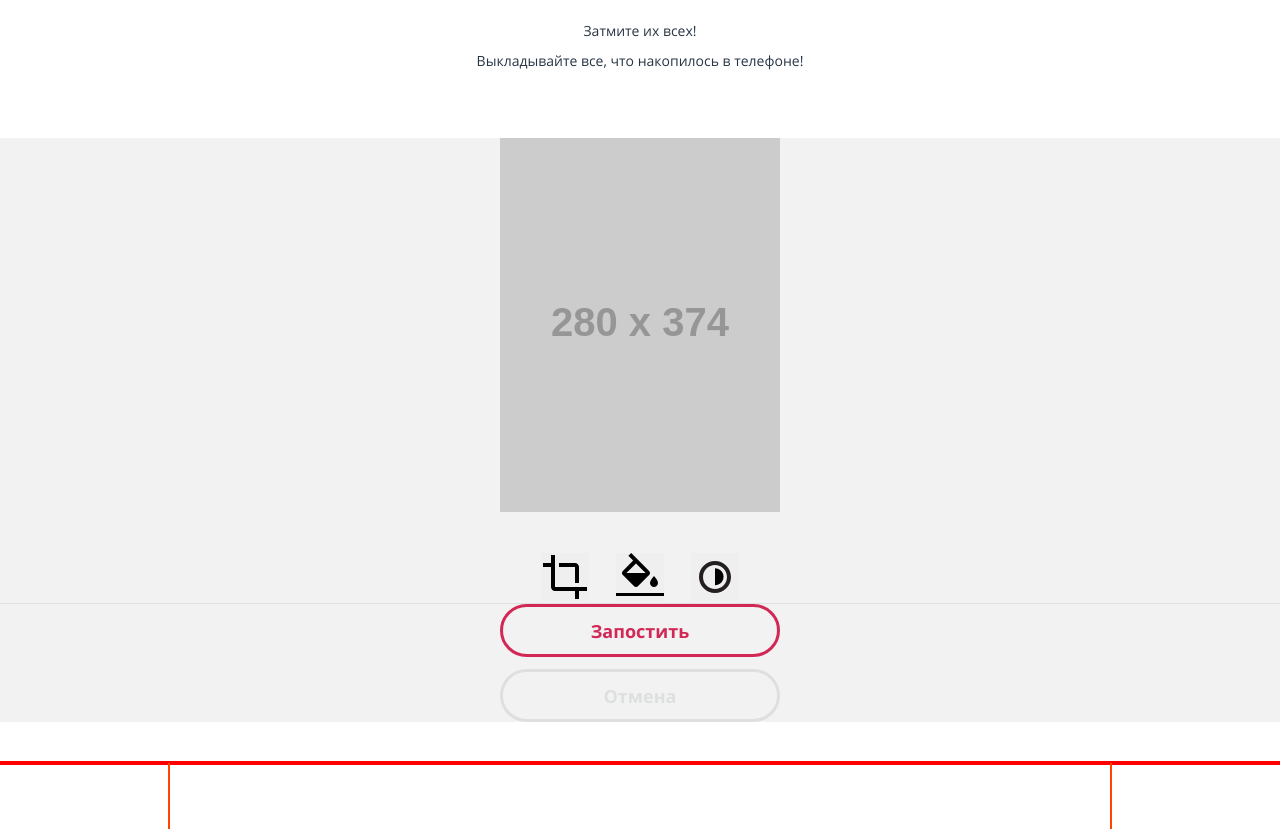
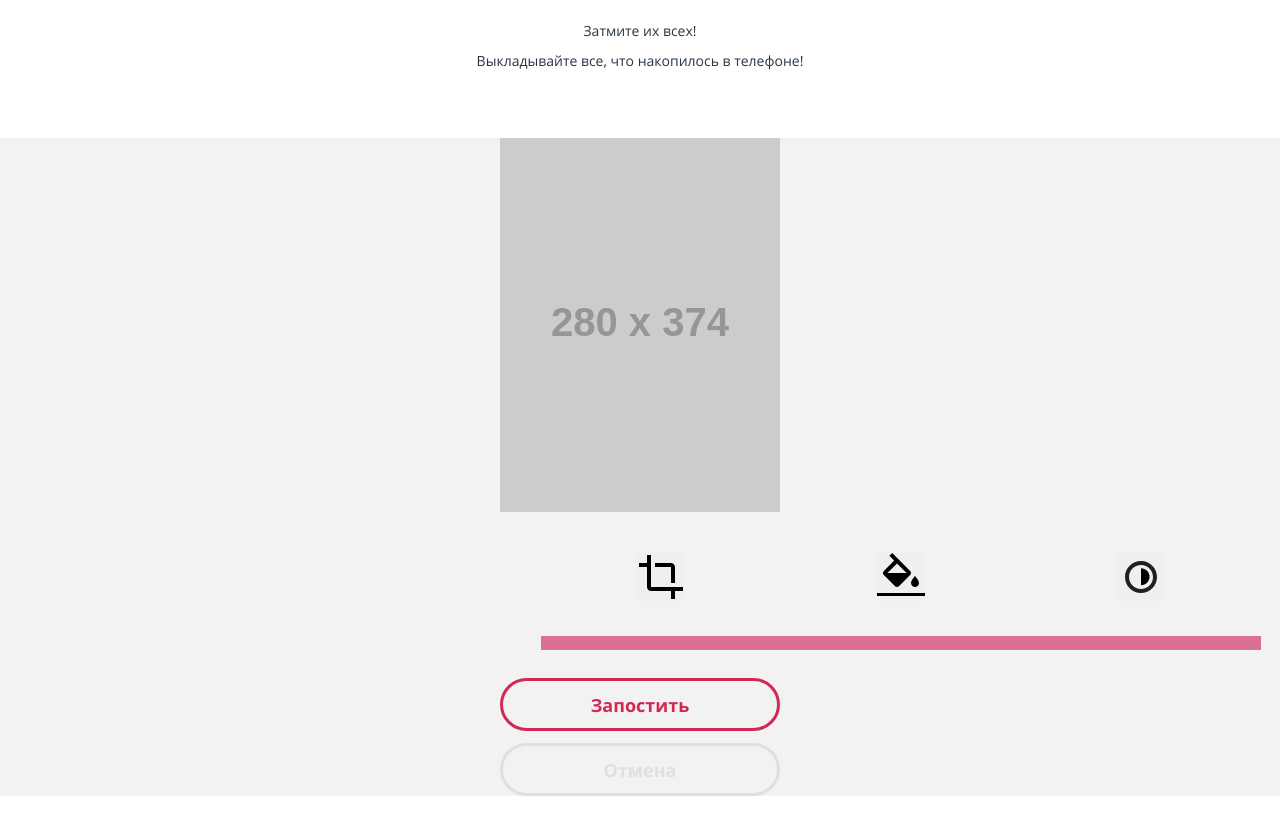
Before and after one commit to AlenaChestnaya/200224-pink, a plain HTML site: page source/photo.html in a window 1280 px wide. Shown: the part 2180-3009 px from the top of the page. Drawn offline with nearby package versions, Linux system fonts and the light colour scheme; files that its build step writes are made by us from their sources; placeholder pictures from the web are drawn by us; files whose address does not match are found by name.

Commit message:
Переделала верстку блока публикации

```diff
--- a/source/less/blocks/photo-editor.less
+++ b/source/less/blocks/photo-editor.less
@@ -22,3 +22,9 @@
     background-image: url('../img/icon-editor-contrast.svg');
   }
 }
+
+.photo-editor__range-controls {
+  margin: 0 auto;
+  margin-top: 33px;
+  margin-bottom: 28px;
+}
--- a/source/less/blocks/post.less
+++ b/source/less/blocks/post.less
@@ -9,7 +9,7 @@
   line-height: 30px;
 }
 
-.post__wrapper {
+.post__back {
   margin-top: 62px;
   background-color: @gray-back;
 }
@@ -22,10 +22,6 @@
   margin: 0 auto;
 }
 
-.post__range-controls {
-  border-bottom: 1px solid #dddfe0;
-}
-
 .post__post-button {
   margin: 0 auto;
   margin-bottom: 12px;
--- /dev/null
+++ b/source/less/blocks/range-controls.less
@@ -0,0 +1,6 @@
+.range-controls {
+  width: 240px;
+  height: 14px;
+  background-color: palevioletred;
+  // border-bottom: 1px solid #dddfe0;
+}
--- a/source/less/style.less
+++ b/source/less/style.less
@@ -32,3 +32,4 @@
 @import "./blocks/form-close.less";
 @import "./blocks/popup.less";
 @import "./blocks/research.less";
+@import "./blocks/range-controls.less";
--- a/source/photo.html
+++ b/source/photo.html
@@ -127,25 +127,37 @@
         <h2 class="visually-hidden">Опубликовать свою фотографию</h2>
         <p class="post__title">Затмите их всех!</p>
         <p class="post__title">Выкладывайте все, что накопилось в телефоне!</p>
-        <div class="post__wrapper">
+        <div class="post__back">
           <img class="post__photo" src="http://placehold.it/280x374" alt="Ваша фотография">
+          <div class="post__container">
             <ul class="post__editor photo-editor">
-            <li class="photo-editor__item">
+              <li class="photo-editor__item photo-editor__item--active">
                 <button class="photo-editor__icon photo-editor__icon--crop photo-editor__icon--active" type="button" title="Обрезать"></button>
+                <div class="photo-editor__range-controls range-controls">
+                  <span class="range-controls__bar"></span>
+                  <span class="range-controls__toggle"></span>
+                </div>
               </li>
               <li class="photo-editor__item">
                 <button class="photo-editor__icon photo-editor__icon--fill" type="button" title="Заливка"></button>
+                <div class="photo-editor__range-controls range-controls">
+                  <span class="range-controls__bar"></span>
+                  <span class="range-controls__toggle"></span>
+                </div>
               </li>
               <li class="photo-editor__item">
                 <button class="photo-editor__icon photo-editor__icon--contrast" type="button" title="Контраст"></button>
-            </li>
-          </ul>
-          <div class="post__range-controls range-controls">
+                <div class="photo-editor__range-controls range-controls">
                   <span class="range-controls__bar"></span>
                   <span class="range-controls__toggle"></span>
                 </div>
+              </li>
+            </ul>
+            <div class="post__buttons">
               <button class="post__post-button button button--pink" type="button">Запостить</button>
               <button class="post__reset-button button button--pale" type="reset">Отмена</button>
+            </div>
+          </div>
         </div>
       </section>
 
```
Lines whose indentation alone changed are shown as unchanged.
